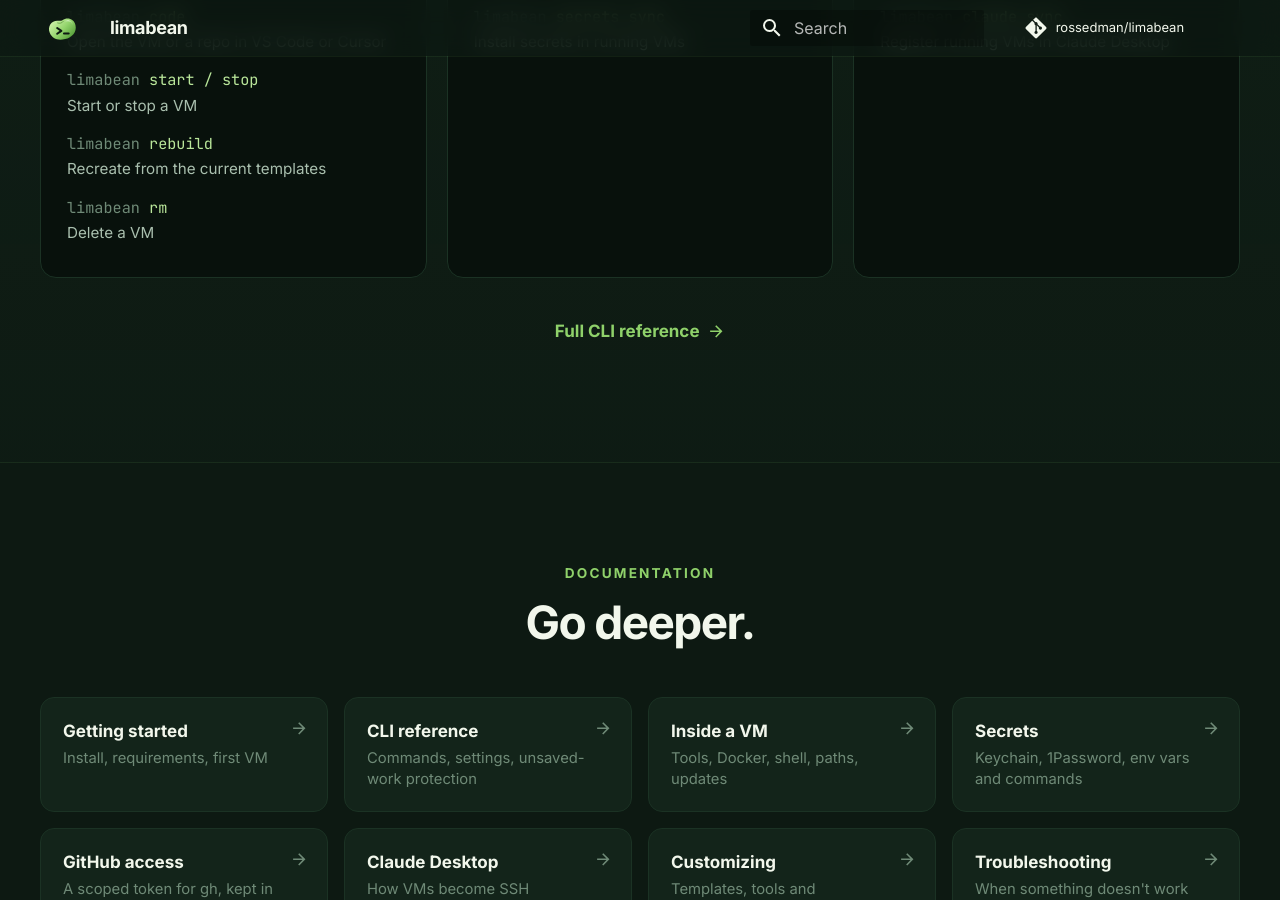
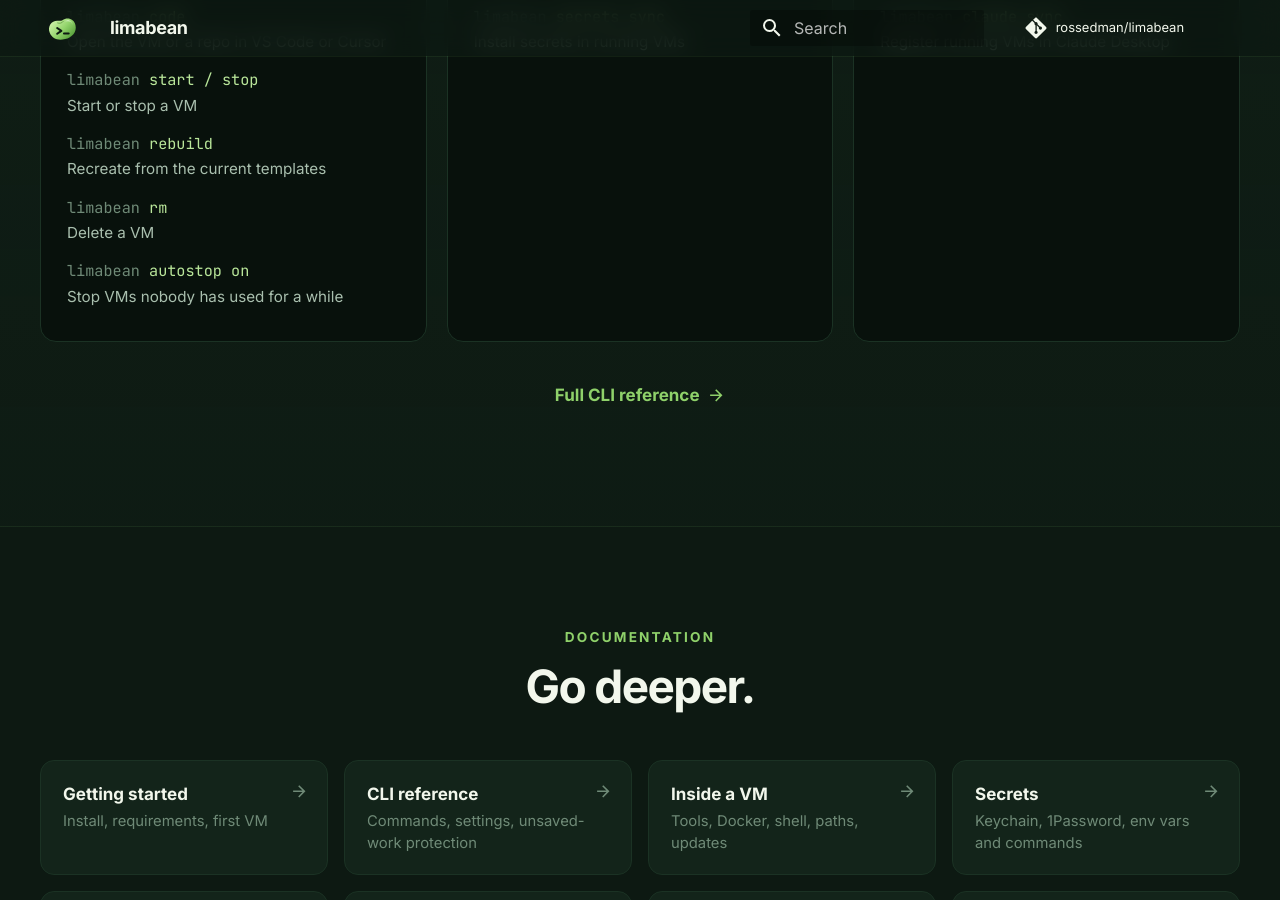
Before and after one commit to rossedman/limabean, an MkDocs documentation site: the page built from docs/index.md, in a window 1280 px wide and 900 px high, scrolled down 4563 px. Built offline with MkDocs 1.6.1 and Material for MkDocs 9.7.7, drawn with Linux system fonts in a browser that asks for light colours; comment, search, counter and statistics services are not loaded.

Commit message:
List autostop on the landing page
Co-Authored-By: Claude Opus 5.5 <noreply@anthropic.com>
Claude-Session: https://claude.ai/code/session_012CmKmVf18wFFWsPa64eeD8

```diff
--- a/overrides/home.html
+++ b/overrides/home.html
@@ -163,6 +163,7 @@
             <dt>start / stop</dt><dd>Start or stop a VM</dd>
             <dt>rebuild</dt><dd>Recreate from the current templates</dd>
             <dt>rm</dt><dd>Delete a VM</dd>
+            <dt>autostop on</dt><dd>Stop VMs nobody has used for a while</dd>
           </dl>
         </div>
         <div class="lb-cmdgroup">
```
